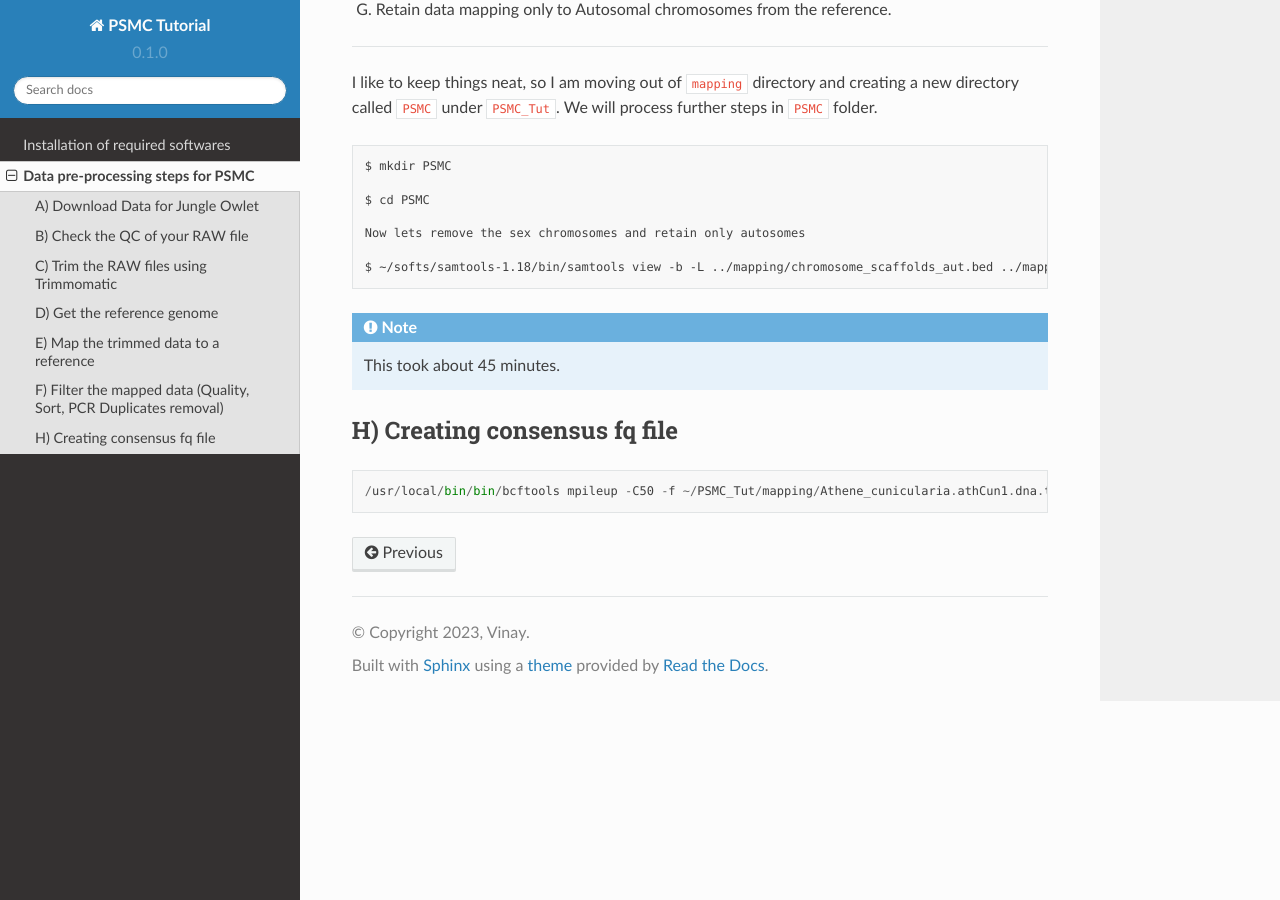
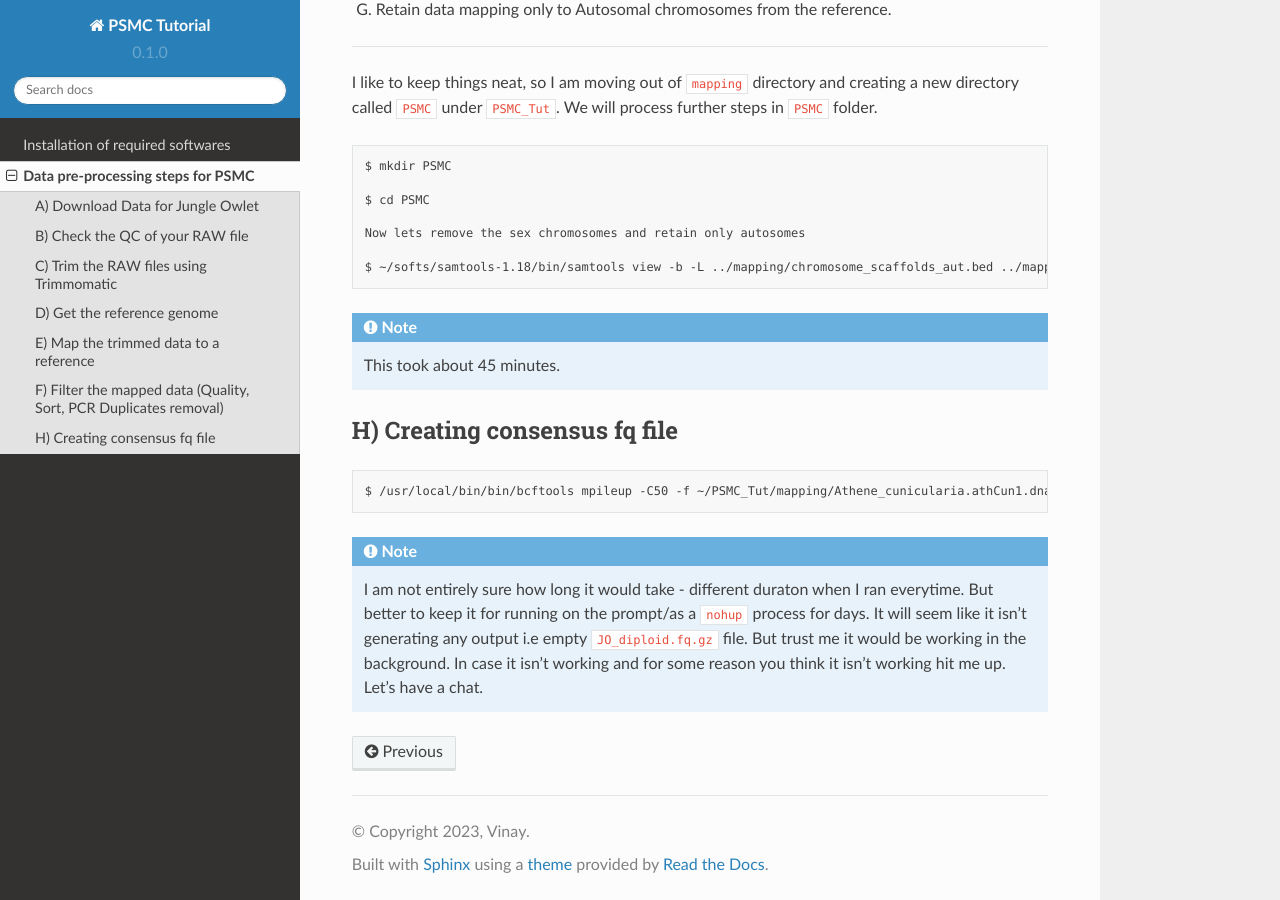
Before and after one commit to stachyris/PSMC_Tutorial-BirdLab, a Sphinx documentation site: the page built from docs/source/01_Data_Pre-Processing.rst, in a window 1280 px wide and 900 px high, scrolled down 5710 px. Built offline with Sphinx 7.4.7 and the Read the Docs theme 2.0.0, drawn with Linux system fonts in a browser that asks for light colours.

Commit message:
Consensus_Note_01_Data_Pre-Processing.rst

```diff
--- a/docs/source/01_Data_Pre-Processing.rst
+++ b/docs/source/01_Data_Pre-Processing.rst
@@ -300,4 +300,11 @@ H) Creating consensus fq file
 
 .. code-block::
 
- /usr/local/bin/bin/bcftools mpileup -C50 -f ~/PSMC_Tut/mapping/Athene_cunicularia.athCun1.dna.toplevel.fa ./JO_filtered_sorted_rmdup_aut.bam | /usr/local/bin/bin/bcftools call -c - | /usr/local/bin/bin/vcfutils.pl vcf2fq -d 10 -D 100 | gzip > JO_diploid.fq.gz
+ $ /usr/local/bin/bin/bcftools mpileup -C50 -f ~/PSMC_Tut/mapping/Athene_cunicularia.athCun1.dna.toplevel.fa ./JO_filtered_sorted_rmdup_aut.bam | /usr/local/bin/bin/bcftools call -c - | /usr/local/bin/bin/vcfutils.pl vcf2fq -d 10 -D 100 | gzip > JO_diploid.fq.gz
+
+.. note::
+
+ I am not entirely sure how long it would take - different duraton when I ran everytime. But better to
+ keep it for running on the prompt/as a ``nohup`` process for days. It will seem like it isn't generating
+ any output i.e empty ``JO_diploid.fq.gz`` file. But trust me it would be working in the background. In
+ case it isn't working and for some reason you think it isn't working hit me up. Let's have a chat.
```
